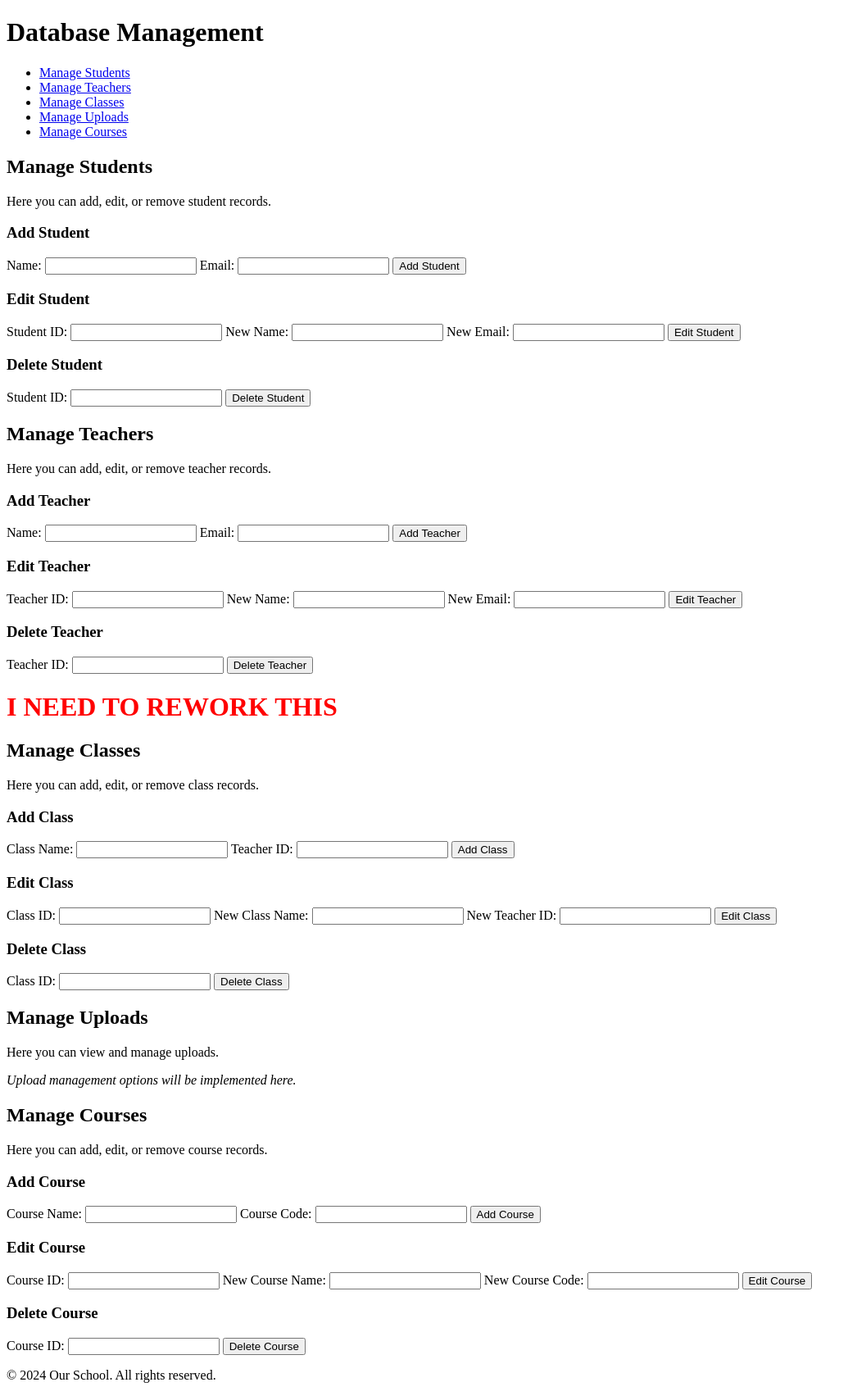
After one commit to Samy-Y/Skolar, a Flask app: page /manage in a window 1280 px wide. The commit adds this page. Shown: the whole page at 82% size, without its empty margins (0-1046 px from the left). Run offline with Flask 3, Linux system fonts and the light colour scheme; a user stored in the database is signed in.

Commit message:
Add files via upload

```diff
--- a/main.py
+++ b/main.py
@@ -15,7 +15,8 @@ def init_db():
     cursor.execute('''CREATE TABLE IF NOT EXISTS users (
                         id INTEGER PRIMARY KEY AUTOINCREMENT,
                         username TEXT UNIQUE NOT NULL,
-                        password TEXT NOT NULL)''')
+                        password TEXT NOT NULL,
+                        type TEXT NOT NULL)''')
     conn.commit()  # Commit the changes
     conn.close()  # Close the connection
 
@@ -23,10 +24,11 @@ init_db()  # Call the function to initialize the database
 
 # User class inheriting from UserMixin for user authentication
 class User(UserMixin):
-    def __init__(self, id, username, password):
+    def __init__(self, id, username, password, usertype):
         self.id = id
         self.username = username
         self.password = password
+        self.usertype = usertype
 
 # User loader function to load a user from the database based on user ID
 @login_manager.user_loader
@@ -38,7 +40,7 @@ def load_user(user_id):
     conn.close()  # Close the connection
     if user:
         # Return a User object if the user is found
-        return User(id=user[0], username=user[1], password=user[2])
+        return User(id=user[0], username=user[1], password=user[2], usertype=user[3])
     return None  # Return None if the user is not found
 
 @app.route("/")
@@ -60,17 +62,23 @@ def login():
         conn.close()  # Close the connection
         if user:
             # Create a User object and log in the user
-            user_obj = User(id=user[0], username=user[1], password=user[2])
+            user_obj = User(id=user[0], username=user[1], password=user[2], usertype=user[3])
             login_user(user_obj)
             session['user_id'] = user[0]
             session['username'] = username # Store the user ID in the session
+            session['usertype'] = user[3]
             return redirect(url_for("dashboard"))  # Redirect to the dashboard
     return render_template("login.html")  # Render the login.html template
 
 @app.route("/dashboard")
 @login_required  # Ensure that only logged-in users can access this route
 def dashboard():
-    return render_template("dashboard.html", username=session.get('username', 'Guest'))  # Retrieve the username from the session
+    return render_template("dashboard.html", username=session.get('username', 'Guest'), usertype=session.get('usertype','Corrupted'))  # Retrieve the username from the session
+
+@app.route("/manage")
+@login_required
+def manage():
+    return render_template("managedb.html", username=session.get('username', 'Guest'), usertype=session.get('usertype','Corrupted'))  # Retrieve the username from the session
 
 @app.route("/logout")
 @login_required  # Ensure that only logged-in users can access this route
--- a/templates/index.html
+++ b/templates/index.html
@@ -9,7 +9,7 @@
     <header>
         <h1>Welcome to Our School</h1>
         <nav>
-            <button onclick="location.href='#student-space'">Login to School Space</button>
+            <a href="{{ url_for('login')}}"><button>Login to School Space</button></a>
         </nav>
     </header>
 
--- /dev/null
+++ b/templates/managedb.html
@@ -0,0 +1,184 @@
+<!DOCTYPE html>
+<html lang="en">
+<head>
+    <meta charset="UTF-8">
+    <meta name="viewport" content="width=device-width, initial-scale=1.0">
+    <title>Admin Database Management</title>
+</head>
+<body>
+    <header>
+        <h1>Database Management</h1>
+    </header>
+
+    <nav>
+        <ul>
+            <li><a href="#manage-students">Manage Students</a></li>
+            <li><a href="#manage-teachers">Manage Teachers</a></li>
+            <li><a href="#manage-classes">Manage Classes</a></li>
+            <li><a href="#manage-uploads">Manage Uploads</a></li>
+            <li><a href="#manage-courses">Manage Courses</a></li>
+        </ul>
+    </nav>
+
+    <main>
+        <!-- Manage Students Section -->
+        <section id="manage-students">
+            <h2>Manage Students</h2>
+            <p>Here you can add, edit, or remove student records.</p>
+
+            <!-- Add Student Form -->
+            <h3>Add Student</h3>
+            <form method="post" action="">
+                <label for="student-name">Name:</label>
+                <input type="text" id="student-name" name="name" required>
+                <label for="student-email">Email:</label>
+                <input type="email" id="student-email" name="email" required>
+                <button type="submit">Add Student</button>
+            </form>
+
+            <!-- Edit Student Form -->
+            <h3>Edit Student</h3>
+            <form method="post" action="">
+                <label for="edit-student-id">Student ID:</label>
+                <input type="text" id="edit-student-id" name="student_id" required>
+                <label for="new-student-name">New Name:</label>
+                <input type="text" id="new-student-name" name="new_name">
+                <label for="new-student-email">New Email:</label>
+                <input type="email" id="new-student-email" name="new_email">
+                <button type="submit">Edit Student</button>
+            </form>
+
+            <!-- Delete Student Form -->
+            <h3>Delete Student</h3>
+            <form method="post" action="">
+                <label for="delete-student-id">Student ID:</label>
+                <input type="text" id="delete-student-id" name="student_id" required>
+                <button type="submit">Delete Student</button>
+            </form>
+        </section>
+
+        <!-- Manage Teachers Section -->
+        <section id="manage-teachers">
+            <h2>Manage Teachers</h2>
+            <p>Here you can add, edit, or remove teacher records.</p>
+
+            <!-- Add Teacher Form -->
+            <h3>Add Teacher</h3>
+            <form method="post" action="">
+                <label for="teacher-name">Name:</label>
+                <input type="text" id="teacher-name" name="name" required>
+                <label for="teacher-email">Email:</label>
+                <input type="email" id="teacher-email" name="email" required>
+                <button type="submit">Add Teacher</button>
+            </form>
+
+            <!-- Edit Teacher Form -->
+            <h3>Edit Teacher</h3>
+            <form method="post" action="">
+                <label for="edit-teacher-id">Teacher ID:</label>
+                <input type="text" id="edit-teacher-id" name="teacher_id" required>
+                <label for="new-teacher-name">New Name:</label>
+                <input type="text" id="new-teacher-name" name="new_name">
+                <label for="new-teacher-email">New Email:</label>
+                <input type="email" id="new-teacher-email" name="new_email">
+                <button type="submit">Edit Teacher</button>
+            </form>
+
+            <!-- Delete Teacher Form -->
+            <h3>Delete Teacher</h3>
+            <form method="post" action="">
+                <label for="delete-teacher-id">Teacher ID:</label>
+                <input type="text" id="delete-teacher-id" name="teacher_id" required>
+                <button type="submit">Delete Teacher</button>
+            </form>
+        </section>
+
+        <h1 style="color:red">I NEED TO REWORK THIS</h1>
+
+        <!-- Manage Classes Section -->
+        <section id="manage-classes">
+            <h2>Manage Classes</h2>
+            <p>Here you can add, edit, or remove class records.</p>
+
+            <!-- Add Class Form -->
+            <h3>Add Class</h3>
+            <form method="post" action="">
+                <label for="class-name">Class Name:</label>
+                <input type="text" id="class-name" name="class_name" required>
+                <label for="class-teacher">Teacher ID:</label>
+                <input type="text" id="class-teacher" name="teacher_id" required>
+                <button type="submit">Add Class</button>
+            </form>
+
+            <!-- Edit Class Form -->
+            <h3>Edit Class</h3>
+            <form method="post" action="">
+                <label for="edit-class-id">Class ID:</label>
+                <input type="text" id="edit-class-id" name="class_id" required>
+                <label for="new-class-name">New Class Name:</label>
+                <input type="text" id="new-class-name" name="new_class_name">
+                <label for="new-class-teacher">New Teacher ID:</label>
+                <input type="text" id="new-class-teacher" name="new_teacher_id">
+                <button type="submit">Edit Class</button>
+            </form>
+
+            <!-- Delete Class Form -->
+            <h3>Delete Class</h3>
+            <form method="post" action="">
+                <label for="delete-class-id">Class ID:</label>
+                <input type="text" id="delete-class-id" name="class_id" required>
+                <button type="submit">Delete Class</button>
+            </form>
+        </section>
+
+        <!-- Manage Uploads Section -->
+        <section id="manage-uploads">
+            <h2>Manage Uploads</h2>
+            <p>Here you can view and manage uploads.</p>
+
+            <!-- Manage Uploads Placeholder -->
+            <p><em>Upload management options will be implemented here.</em></p>
+        </section>
+
+        <!-- Manage Courses Section -->
+        <section id="manage-courses">
+            <h2>Manage Courses</h2>
+            <p>Here you can add, edit, or remove course records.</p>
+
+            <!-- Add Course Form -->
+            <h3>Add Course</h3>
+            <form method="post" action="">
+                <label for="course-name">Course Name:</label>
+                <input type="text" id="course-name" name="course_name" required>
+                <label for="course-code">Course Code:</label>
+                <input type="text" id="course-code" name="course_code" required>
+                <button type="submit">Add Course</button>
+            </form>
+
+            <!-- Edit Course Form -->
+            <h3>Edit Course</h3>
+            <form method="post" action="">
+                <label for="edit-course-id">Course ID:</label>
+                <input type="text" id="edit-course-id" name="course_id" required>
+                <label for="new-course-name">New Course Name:</label>
+                <input type="text" id="new-course-name" name="new_course_name">
+                <label for="new-course-code">New Course Code:</label>
+                <input type="text" id="new-course-code" name="new_course_code">
+                <button type="submit">Edit Course</button>
+            </form>
+
+            <!-- Delete Course Form -->
+            <h3>Delete Course</h3>
+            <form method="post" action="">
+                <label for="delete-course-id">Course ID:</label>
+                <input type="text" id="delete-course-id" name="course_id" required>
+                <button type="submit">Delete Course</button>
+            </form>
+        </section>
+    </main>
+
+    <footer>
+        <p>© 2024 Our School. All rights reserved.</p>
+    </footer>
+</body>
+</html>
```
Also changed, not shown: templates/dashboard.html (+123 -20 lines), users.db.
